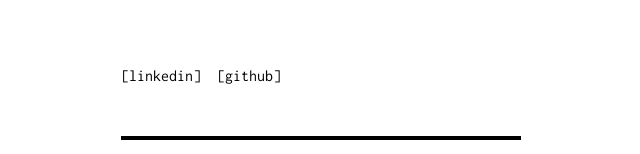
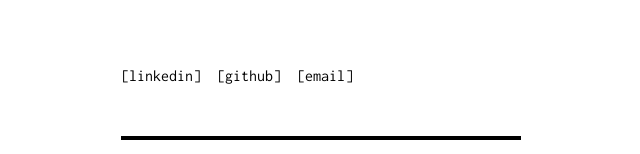
Before and after one commit to wiyantoeric/portfolio, a Next.js app: page / in a window 1280 px wide. Shown: the part 365-519 px from the top of the page, without its empty margins (319-959 px from the left). Built offline with nearby package versions, Linux system fonts and the light colour scheme.

Commit message:
feat: add email link

```diff
--- a/src/app/page.tsx
+++ b/src/app/page.tsx
@@ -112,6 +112,14 @@ function Home() {
             >
               [<span className="group-hover:underline">github</span>]
             </a>
+            <a
+              className="animated-link group font-inconsolata"
+              href="mailto:wiyantoeric@gmail.com"
+              aria-label="Eric Wiyanto e-mail"
+              target="_blank"
+            >
+              [<span className="group-hover:underline">email</span>]
+            </a>
           </motion.div>
         </div>
 
```
